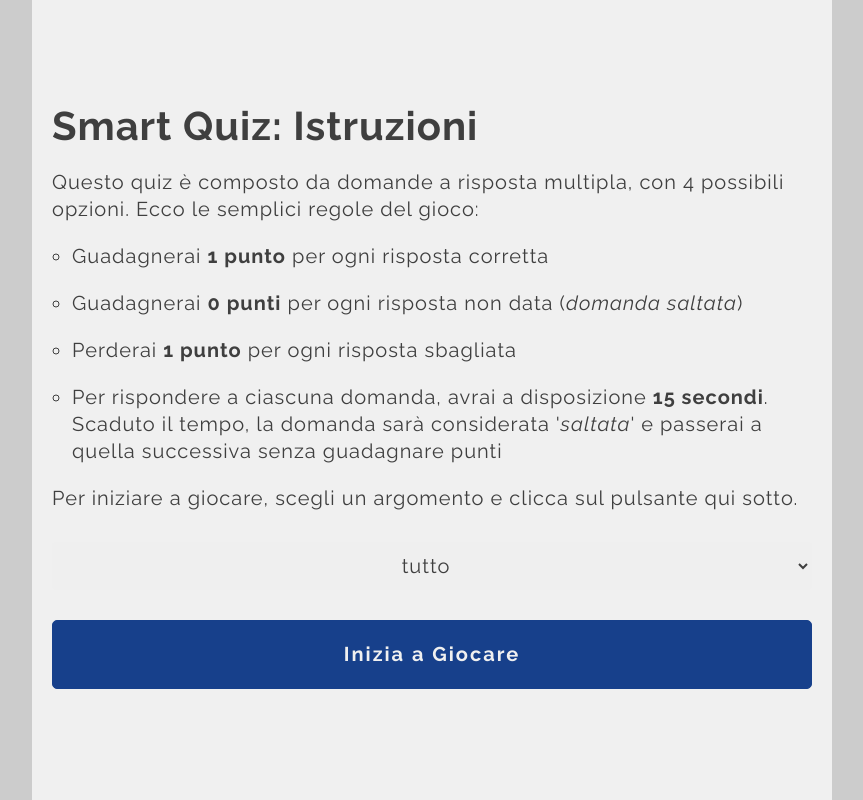
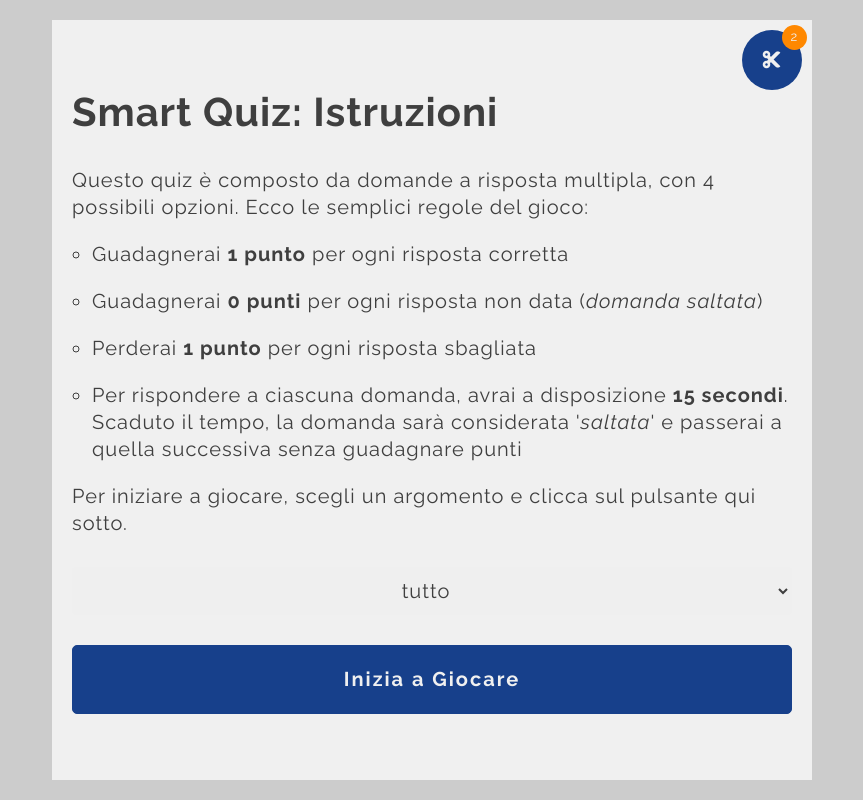
Before and after one commit to Maurizio-Grasso/quiz, a website: page index.html in a window 1280 px wide. Shown: the whole page, without its empty margins (208-1071 px from the left). Drawn offline with Linux system fonts and the light colour scheme.

Commit message:
Inizio Jolly

```diff
--- a/index.html
+++ b/index.html
@@ -6,6 +6,11 @@
         <meta charset="UTF-8">
         <meta http-equiv="X-UA-Compatible" content="IE=edge">
         <meta name="viewport" content="width=device-width, initial-scale=1.0">
+
+        <!-- Font Awesome -->
+        <link rel="stylesheet" href="https://cdnjs.cloudflare.com/ajax/libs/font-awesome/5.15.3/css/all.min.css" integrity="sha512-iBBXm8fW90+nuLcSKlbmrPcLa0OT92xO1BIsZ+ywDWZCvqsWgccV3gFoRBv0z+8dLJgyAHIhR35VZc2oM/gI1w==" crossorigin="anonymous" referrerpolicy="no-referrer" />
+
+        <!-- My Style -->
         <link rel="stylesheet" href="css/style.css">
 
         <title>smartQuiz</title>
@@ -15,6 +20,16 @@
     <body>
 
         <div class="outer-wrapper">
+
+            <div class="jolly__container hidden" onclick="useJolly()">
+
+                <i class="jolly__icon fas fa-cut"></i>
+
+                <div class="jolly__left-box">
+                    <span class="jolly__left-num"></span>
+                </div>
+
+            </div>
 
                 <div class="ad__container hidden">
 
--- a/js/main.js
+++ b/js/main.js
@@ -3,7 +3,8 @@
 //  Settings
 
     const allowMultipleTopics   = true;     //  L'utente può scegliere un argomento specifico?
-    const showAd                = true;    //  Mostrare annunci pubblicitari?
+    const showAd                = true;     //  Mostrare annunci pubblicitari?
+    const jollyAvalaible        = 2;        //  Quanti jolly sono previsti? (0 per disabilitarli del tutto)
     const secondsPerAnswer      = 15;       //  Tempo a disposizione dell'utente per rispondere ad ogni domanda
     const timeForAd             = 20;       //  Tempo di visualizzazione del messaggio pubblicitario
 
@@ -13,6 +14,13 @@ const elInstruction = {
     container        : document.querySelector('.instructions__container'),
     chooseTopic      : document.querySelector('.instructions__choose-topic'),
     secondsPerAnswer : document.querySelector('.instructions__seconds-per-answer')
+}
+
+const elJolly = {
+    container   : document.querySelector('.jolly__container'),
+    icon        : document.querySelector('.jolly__icon'),
+    leftBox     : document.querySelector('.jolly__left-box'),
+    leftNum     : document.querySelector('.jolly__left-num'),
 }
 
 const elTopic = {
@@ -58,7 +66,7 @@ const elAd = {
     questionsLeft       : document.querySelector('.ad__questions-left'),
 }
 
-let questions , currentQuestionIndex , question , score , selectedAnswer , timerGame , timerAd;
+let quizRunning , questions , currentQuestionIndex , question , score , selectedAnswer , timerGame , timerAd , jollyLeft;
 
 init();
 
@@ -66,9 +74,13 @@ init();
 //  Inizializzazione del'app
 
 function init(){
+
     hideResults();
     hideGameControls();
+
     if(allowMultipleTopics) printTopicData();
+    if(jollyAvalaible) showJollyBox();
+
     showInstructions();
 }
 
@@ -80,12 +92,29 @@ function init(){
 ***
 */
 
+//  Mostra / Nasconde box del Jolly
+
+function showJollyBox(){
+
+    jollyLeft = jollyAvalaible;
+
+    printJollyLeft(jollyAvalaible);
+
+    elJolly.container.classList.remove('jolly__container--disabled');
+    elJolly.container.classList.remove('hidden');
+    elJolly.leftBox.classList.remove('hidden');
+}
+
+function hideJollyBox(){
+    elJolly.container.classList.add('hidden');
+}
 
 //  Mostra / Nasconde intero container del gioco
 
 function showGameControls(){
     elQuizContainer.classList.remove('hidden');
 }
+
 function hideGameControls(){
     elQuizContainer.classList.add('hidden');
 }
@@ -99,6 +128,7 @@ function showInstructions(){
 
     elInstruction.container.classList.remove('hidden');
 }
+
 function hideInstructions(){
     elInstruction.container.classList.add('hidden');
 }
@@ -111,6 +141,7 @@ function showResults(){
     elResults.maxScore.textContent = 2 * questions.length;
     elResults.container.classList.remove('hidden');
 }
+
 function hideResults(){
     elResults.container.classList.add('hidden');
 }
@@ -124,6 +155,7 @@ function showAdBox() {
     elAd.questionsLeft.textContent = (questions.length - currentQuestionIndex);
     elAd.container.classList.remove('hidden');
 }
+
 function hideAdBox() {
     elAd.container.classList.add('hidden');
 }
@@ -373,6 +405,42 @@ function resetBar() {
     elBar.background.classList.remove("time-bar__white-bg--complete");
 }
 
+
+/*
+***
+***     Funzioni che riguardano
+***     l'utilizzo del jolly
+***
+*/
+
+
+
+//  Ciò che avviene quando l'utente clicca sul pulsante del jolly
+
+function useJolly(){
+
+    console.log("Stai usando un Jolly!");
+    jollyLeft --;
+    jollyLeft == 0 ? disableJolly() : printJollyLeft(jollyLeft);
+}
+
+
+//  Ciò che avviene quando sono stati utilizzati tutti i Jolly
+
+function disableJolly() {
+    elJolly.leftBox.classList.add('hidden');
+    elJolly.container.classList.add('jolly__container--disabled')
+}
+
+
+//  Stampa numero di jolly rimanenti mell'apposito box
+
+function printJollyLeft(val) {
+    elJolly.leftNum.textContent = val;
+}
+
+
+
 /*
 ***
 ***     Funzioni
--- a/sass/partials/_base.scss
+++ b/sass/partials/_base.scss
@@ -44,7 +44,9 @@ $spacing-huge       :  5rem;
 //  Sizing
 
 $section-tiny   : 1.5rem;
-$section-small  : 3rem;
+$section-small  : 2.5rem;
+$section-medium  : 6rem;
+
 
 //  Times
 
@@ -59,6 +61,14 @@ $transition-duration-short : .5s;
     color: $color-text;
     letter-spacing: $letter-spacing-default;
 }
+
+@mixin flex-col {
+    display: flex;
+    flex-direction: column;
+    flex-wrap: nowrap;
+}
+// Media Queries
+
 
 @mixin resp($breakpoint) {
 
@@ -117,9 +127,28 @@ body {
 }
 
 .outer-wrapper {
+
+    @include flex-col;
+
+    justify-content: stretch;
+
     max-width: $content-width;
     margin: 0 auto;
-    background-color: $white;
+    min-height: 100vh;
+    padding: $spacing-standard;
+
+    position: relative;
+
+    @include resp(tablet) {
+        padding: 0;
+    }
+
+
+
 }
 
-// Media Queries
+h1 ,
+h2 {
+    font-size: 4rem;
+    line-height: 5rem;
+}
--- /dev/null
+++ b/sass/partials/_help.scss
@@ -0,0 +1,88 @@
+.jolly {
+
+    &__container {
+        position: absolute;
+        z-index: 99;
+
+        right: $spacing-big;
+        top: $spacing-big;
+
+        height: $section-medium;
+        width: $section-medium;
+
+        line-height: $section-medium;
+
+        text-align: center;
+
+        background-color: $color-primary;
+
+        color: $white;
+
+
+        border-radius: 50%;
+
+
+        cursor: pointer;
+
+        &:hover {
+            i {
+                transform: scale(1.2) rotate(120deg);
+            }
+        }
+
+        &--disabled {
+
+            background-color: $lightgray;
+            cursor: not-allowed;
+
+            &:hover {
+                i {
+                    transform: none;
+                }
+            }
+
+        }
+
+    }
+
+    &__icon {
+        transition: transform $transition-duration-short;
+    }
+
+    &__left-box {
+
+        // display: block;
+        z-index: 11;
+
+
+        position: absolute;
+
+        top: - $spacing-tiny;
+
+        right: - $spacing-tiny;
+
+        width: $section-small;
+        height: $section-small;
+
+        line-height: $section-small;
+        text-align: center;
+
+        background-color: $orange;
+
+        border-radius: 50%;
+
+    }
+
+    &__left-num {
+
+        color: $white;
+        font-size: 65%;
+
+        position: absolute;
+
+        top: 50%;
+        left: 50%;
+
+        transform: translate(-50% , calc(-50% - 2px));
+    }
+}
--- a/sass/partials/_smart-quiz.scss
+++ b/sass/partials/_smart-quiz.scss
@@ -1,21 +1,26 @@
-@mixin flex-col {
-    display: flex;
-    flex-direction: column;
-    flex-wrap: nowrap;
+@mixin main-section {
+
+    flex-grow: 1;
+
     justify-content: center;
+    padding: $spacing-standard;
+    background-color: $white;
 
-    min-height: 100vh;
-    padding: $spacing-standard;
 
-    > *:not(:last-child) {
-        margin-bottom: $spacing-big;
+    > * {
+        &:not(:last-child) {
+            margin-bottom: $spacing-big;
+        }
     }
+}
 
-}
+
+
 
 .ad {
     &__container {
         @include flex-col;
+        @include main-section;
     }
 
     &__img {
@@ -32,13 +37,18 @@
 }
 .instructions {
 
+    &__heading {
+        padding-right: $section-medium + 2 * $spacing-big // spazio per icona
+    }
+
     &__container {
         @include flex-col;
+        @include main-section;
     }
 
     &__text {
 
-        p , ul , li{
+        p , ul , li {
 
             &:not(:last-child) {
                 margin-bottom: $spacing-standard;
@@ -55,12 +65,16 @@
 .results {
     &__container {
         @include flex-col;
+        @include main-section;
+
     }
 }
 
 .smart-quiz {
 
     @include flex-col;
+    @include main-section;
+
 
     position: relative;
 }
--- a/sass/style.scss
+++ b/sass/style.scss
@@ -6,3 +6,4 @@
 @import 'partials/questions';
 @import 'partials/components';
 @import 'partials/utilities';
+@import 'partials/help';
```
Also changed, not shown: css/style.css.
